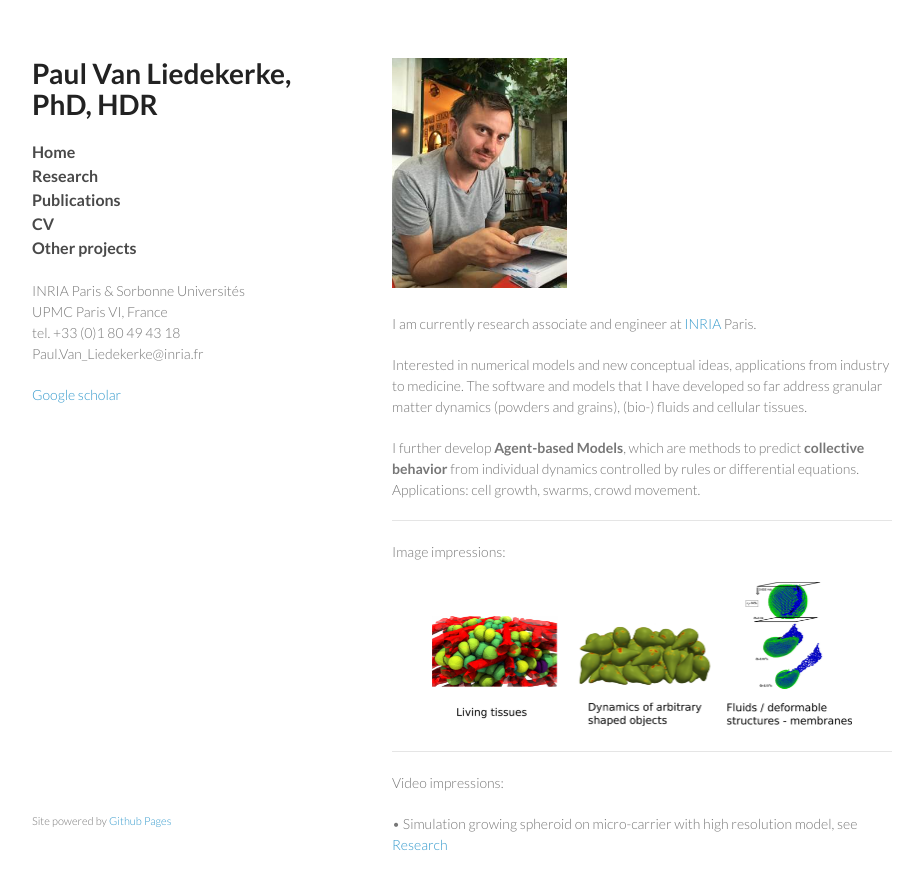
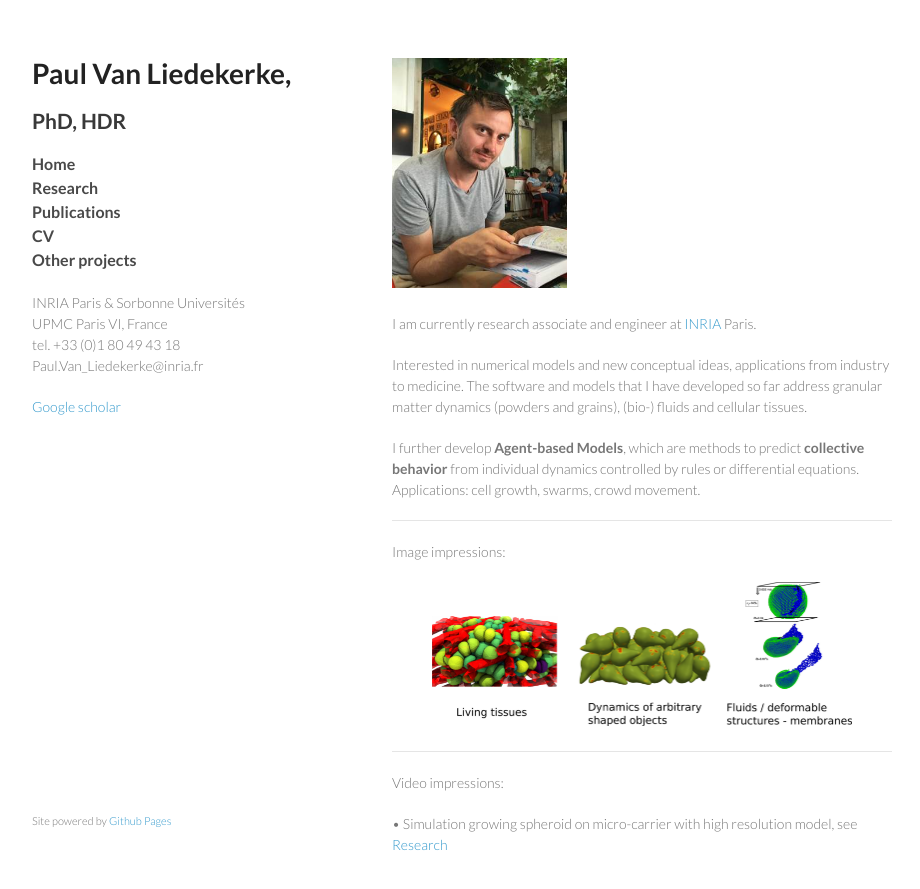
Before and after one commit to paulvanliedekerke/wittgenstein, a Jekyll site: the page index.html, which Jekyll copies as it is, in a window 1280 px wide and 900 px high. Shown: the top 889 px of the window, without its empty margins (178-1098 px from the left). Built offline with Jekyll 4.4.1, drawn with Linux system fonts in a browser that asks for light colours; Markdown is read by kramdown in place of the engine named in the settings; grey boxes are pictures that could not be loaded.

```diff
--- a/index.html
+++ b/index.html
@@ -15,7 +15,7 @@
   <body>
     <div class="wrapper">
       <header>
-        <h1>Paul Van Liedekerke, PhD, HDR </h1>
+        <h1>Paul Van Liedekerke, </h1><h2> PhD, HDR  </h2>
         <p></p>
         <p class="navigation">
           <a href="http://www.vanliedekerke.net/">Home</a><br>
```
